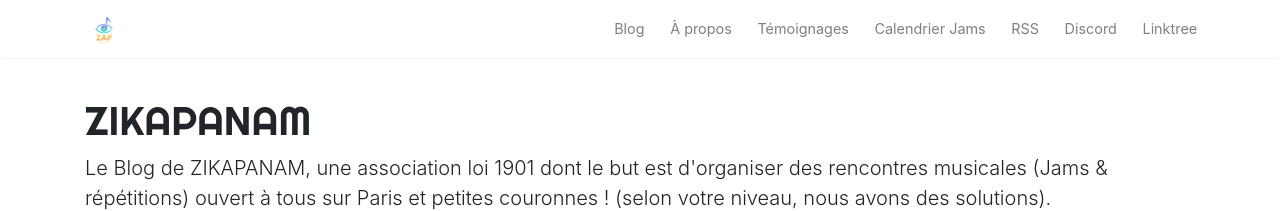
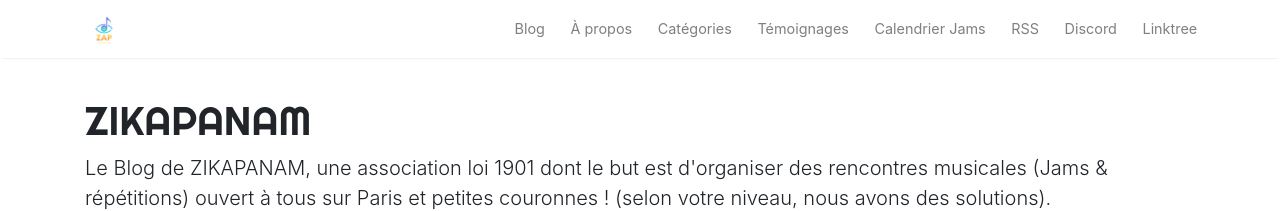
Before and after one commit to zikapanam/blog-zikapanam, a Jekyll site: the page built from _pages/rss.md, in a window 1280 px wide. Shown: the top 211 px of the page. Built offline with Jekyll 4.4.1, drawn with Linux system fonts in a browser that asks for light colours; nearby versions of some CDN libraries.

Commit message:
catégories sur le menu de navigation

```diff
--- a/_layouts/default.html
+++ b/_layouts/default.html
@@ -74,6 +74,11 @@ ga('send', 'pageview');
                 <li class="nav-item">
                 <a class="nav-link" href="{{ site.baseurl }}/about">À propos</a>
                 </li>
+
+                <li class="nav-item">
+                <a class="nav-link" href="{{ site.baseurl }}/categories">Catégories</a>
+                </li>
+
 
                 <li class="nav-item">
                 <a class="nav-link" href="{{ site.baseurl }}/testimonials">Témoignages</a>
```
